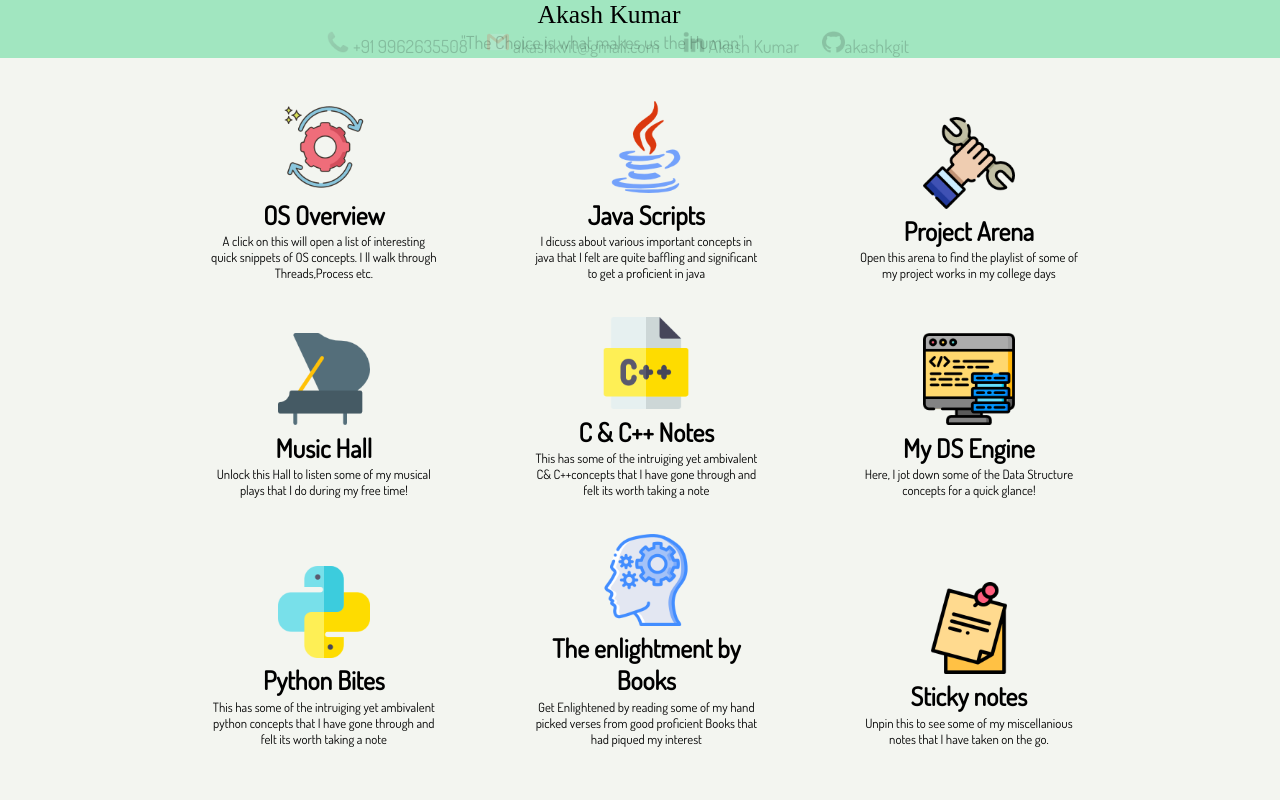
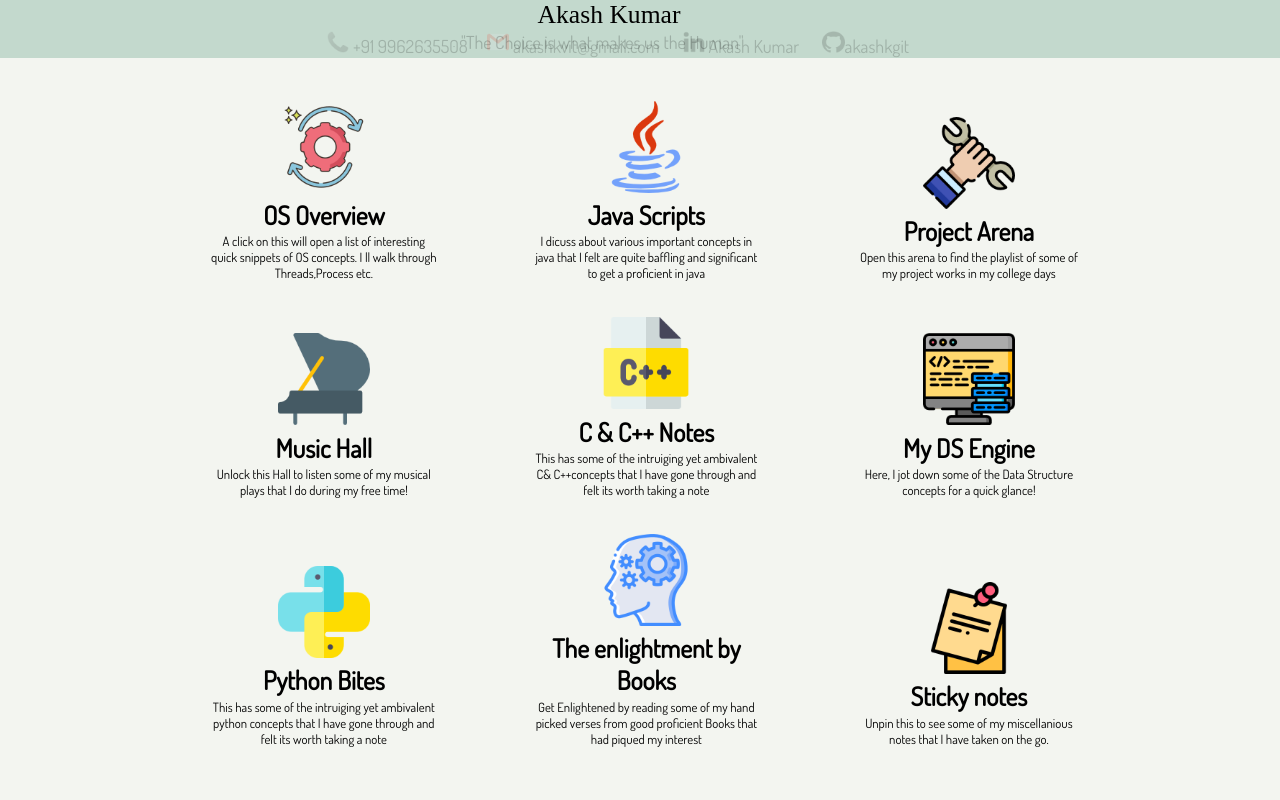
Before and after one commit to akashkgit/MyBlog, a React (Create React App) app: page / in a window 1280 px wide. Shown: the top 800 px of the page. Built offline with nearby package versions, Linux system fonts and the light colour scheme; a web font is replaced by a local one.

Commit message:
last nyt 2

```diff
--- a/src/components/Header/Header.module.css
+++ b/src/components/Header/Header.module.css
@@ -26,7 +26,8 @@ a:hover
 
 
 		color:black;
-	background-color:#a1e6c0;
+	background-color:#c3d9cd;
+
 font-family:"Reggae One";
 
 	margin-top:0%;
```
